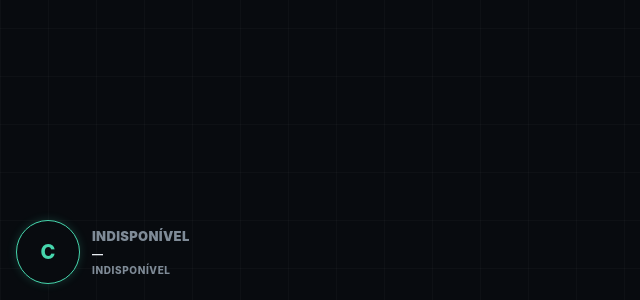
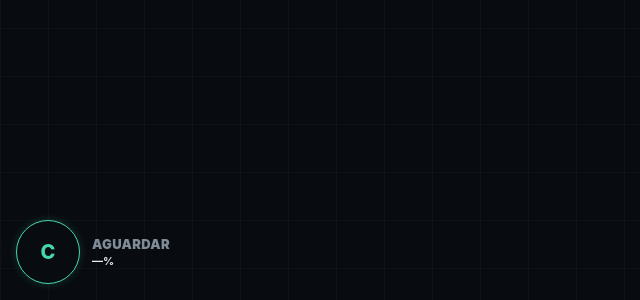
Before and after one commit to tradekemily06-bit/Controlador-trade, a React (Vite) app in the folder frontend/control-hub/: page / in a window 1280 px wide. Shown: the part 500-800 px from the top of the page, without its empty margins (0-640 px from the left). Built offline with nearby package versions, Linux system fonts and the light colour scheme.

Commit message:
Mantém estado recolhido apenas com C sinal e percentual

```diff
--- a/frontend/control-hub/src/main.jsx
+++ b/frontend/control-hub/src/main.jsx
@@ -58,8 +58,8 @@ function ControlHub() {
           </header>
 
           <div className="open-signal-strip" aria-live="polite">
-            <span className="open-signal">INDISPONÍVEL</span>
-            <span className="open-score">—</span>
+            <span className="open-signal">AGUARDAR</span>
+            <span className="open-score">—%</span>
           </div>
 
           <nav className="area-navigation" aria-label="Áreas principais">
@@ -119,9 +119,8 @@ function ControlHub() {
           C
         </button>
         <div className="closed-readout" aria-live="polite">
-          <div className="closed-signal">INDISPONÍVEL</div>
-          <div className="closed-score">—</div>
-          <div className="closed-status">INDISPONÍVEL</div>
+          <div className="closed-signal">AGUARDAR</div>
+          <div className="closed-score">—%</div>
         </div>
       </section>
     </main>
```
